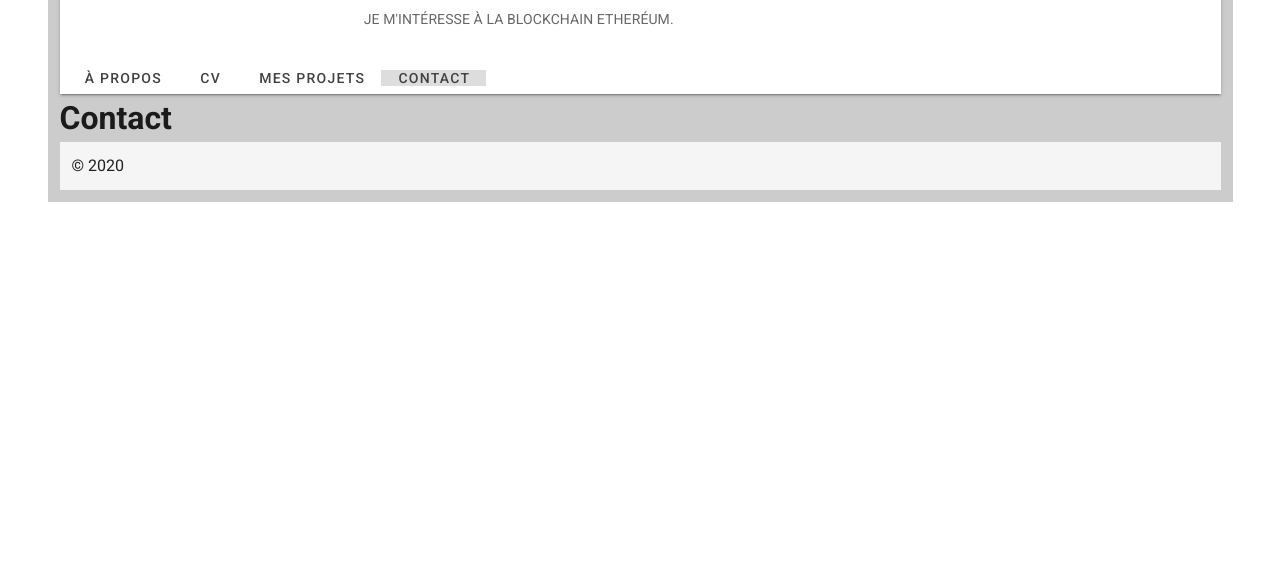
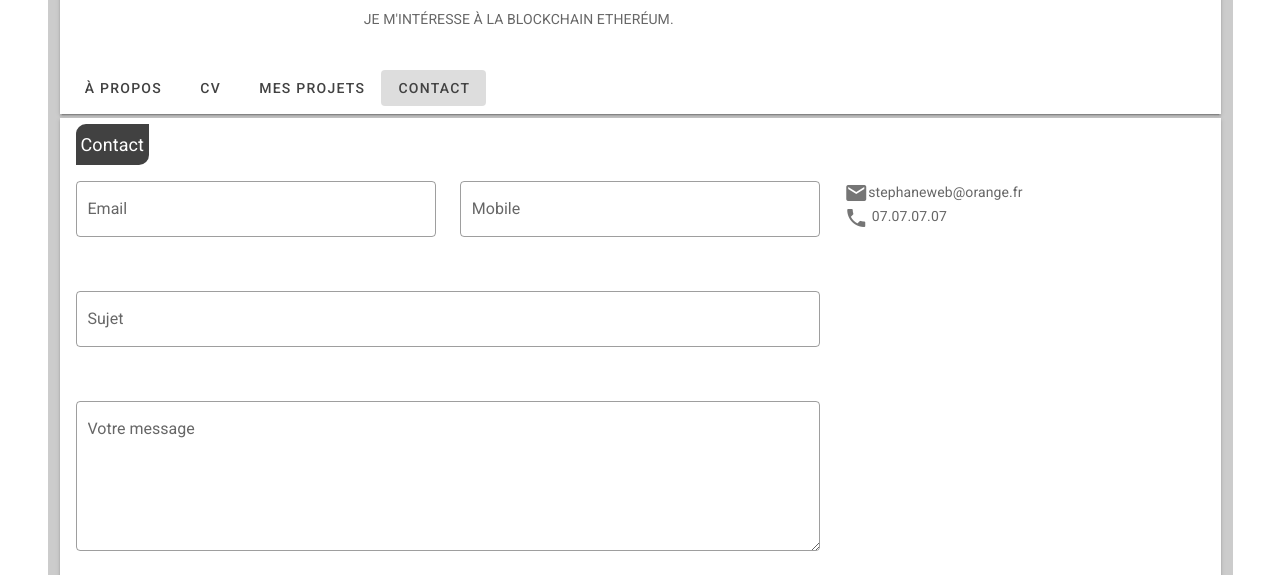
Before and after one commit to stephanedev85/portfolio_vuejs, a Vue app: page /Contact in a window 1280 px wide. Shown: the part 377-952 px from the top of the page. Before the commit the page ends 800 px from the top, so only its background shows below. Built offline with nearby package versions, Linux system fonts and the light colour scheme.

Commit message:
contact front

```diff
--- a/src/App.vue
+++ b/src/App.vue
@@ -42,11 +42,28 @@
             </v-row>
           </v-card-text>
           <v-card-actions class="elevation-0">
+
             <v-toolbar-items>
-              <v-btn color="secondary" text>À propos</v-btn>
-              <v-btn color="secondary" text to="/">CV</v-btn>
-              <v-btn color="secondary" text to="/Projet">Mes projets</v-btn>
-              <v-btn color="secondary" text to="/Contact">Contact</v-btn>
+              <v-container>
+                <v-row>
+
+                    <v-btn color="secondary" text>À propos</v-btn>
+
+
+                    <v-btn color="secondary" text to="/">CV</v-btn>
+
+
+                    <v-btn color="secondary" text to="/Projet">Mes projets</v-btn>
+
+
+                    <v-btn color="secondary" text to="/Contact">Contact</v-btn>
+
+
+
+
+
+                </v-row>
+              </v-container>
             </v-toolbar-items>
           </v-card-actions>
         </v-card>
@@ -98,7 +115,7 @@
 
   }
 </script>
-/* LES STYLES */
+ <!-- LES STYLES -->
 <style>
   .heading {
     background-color: #414141;
--- a/src/portfolio/Contact.vue
+++ b/src/portfolio/Contact.vue
@@ -1,10 +1,89 @@
 <template>
     <div>
-        <h1>Contact</h1>
+        <v-card tile class="mt-1">
+            <v-card-text>
+                <v-row><v-col cols="12"><span class="heading">Contact</span></v-col></v-row>
+
+               <v-row>
+                   <v-col cols="12" md="8">
+                        <v-form ref="contactForm">
+                            <v-row>
+                                <v-col cols="12" md="6">
+                                    <v-text-field
+                                    v-model="email"
+                                    outlined
+                                    :rules="[
+                                    (v)=> !!v || 'Ce champs est requis.'
+                                    ]"
+                                    label="Email"
+                                    ></v-text-field>
+                                </v-col>
+                                <v-col cols="12" md="6">
+                                    <v-text-field
+                                    v-model="phone"
+                                    outlined
+                                    :rules="[
+                                    (v)=> !!v || 'Ce champs est requis.'
+                                    ]"
+                                    label="Mobile"
+                                    ></v-text-field>
+                                </v-col>
+                            </v-row>
+
+                            <v-row>
+                                <v-col cols="12">
+                                    <v-text-field
+                                    outlined
+                                    v-model="subject"
+                                    :rules="[
+                                    (v)=> !!v || 'Ce champs est requis.'
+                                    ]"
+                                    label="Sujet"
+                                    ></v-text-field>
+                                </v-col>
+                            </v-row>
+
+                            <v-row>
+                                <v-col cols="12">
+                                    <v-textarea
+                                    label="Votre message"
+                                    v-model="message"
+                                    outlined
+                                    :rules="[
+                                    (v)=> !!v || 'Ce champs est requis.'
+                                    ]"
+                                    ></v-textarea>
+                                </v-col>
+                            </v-row>
+
+                            <v-row>
+                                <v-col cols="12" align="right">
+                                    <v-btn color="primary" tile @click="sendMessage">Send</v-btn>
+                                </v-col>
+                            </v-row>
+                        </v-form>
+                   </v-col>
+
+                   <v-col cols="12" md="4">
+                       <div><v-icon>mdi-email</v-icon>stephaneweb@orange.fr</div>
+                       <div><v-icon>mdi-phone</v-icon> 07.07.07.07 </div>
+                   </v-col>
+               </v-row>
+
+
+
+            </v-card-text>
+        </v-card>
     </div>
 </template>
 <script>
-export default {
+    export default {
+        methods:{
+            sendMessage(){
+                if(!this.$refs.contactForm.validate()) return
 
-}
+
+            }
+        }
+    }
 </script>
```
